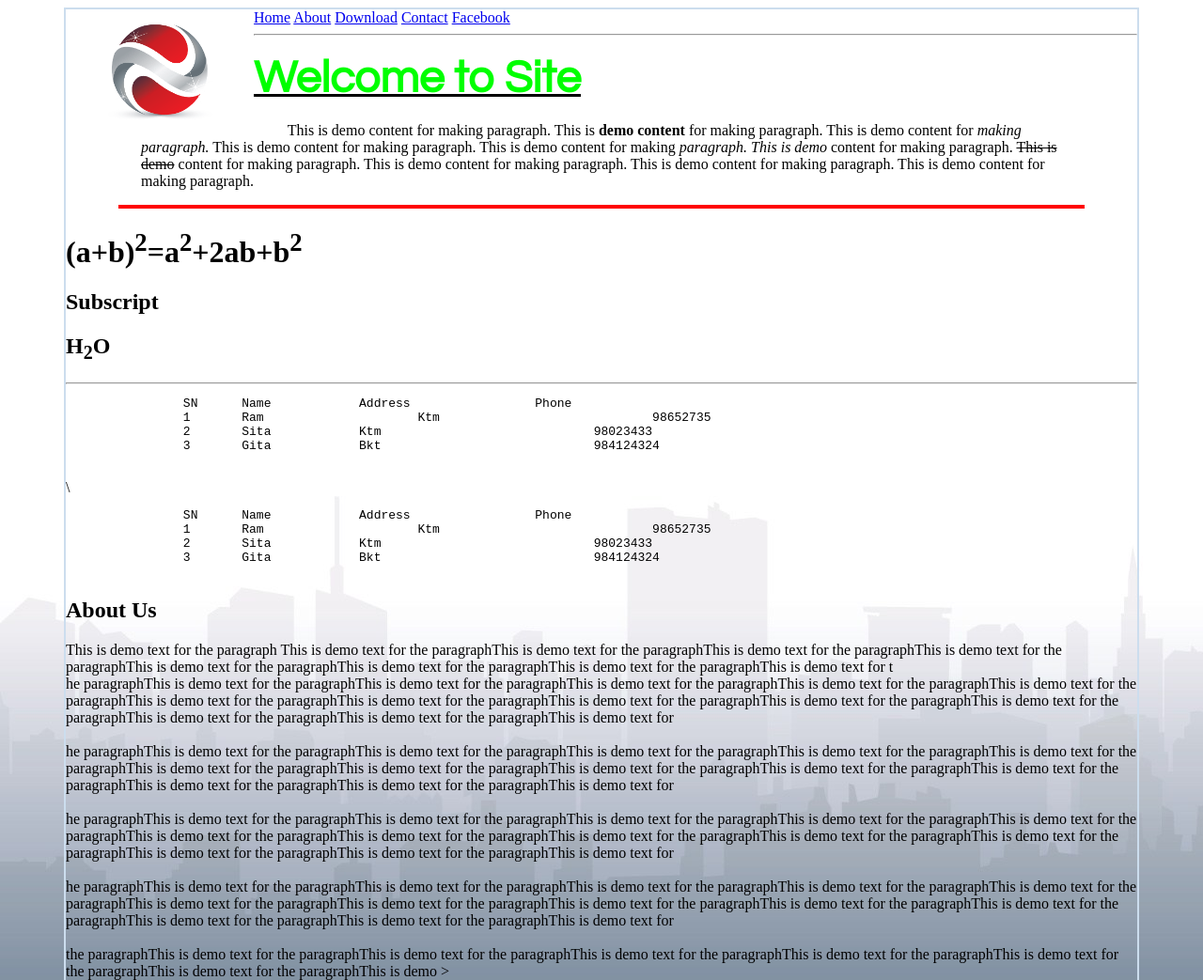
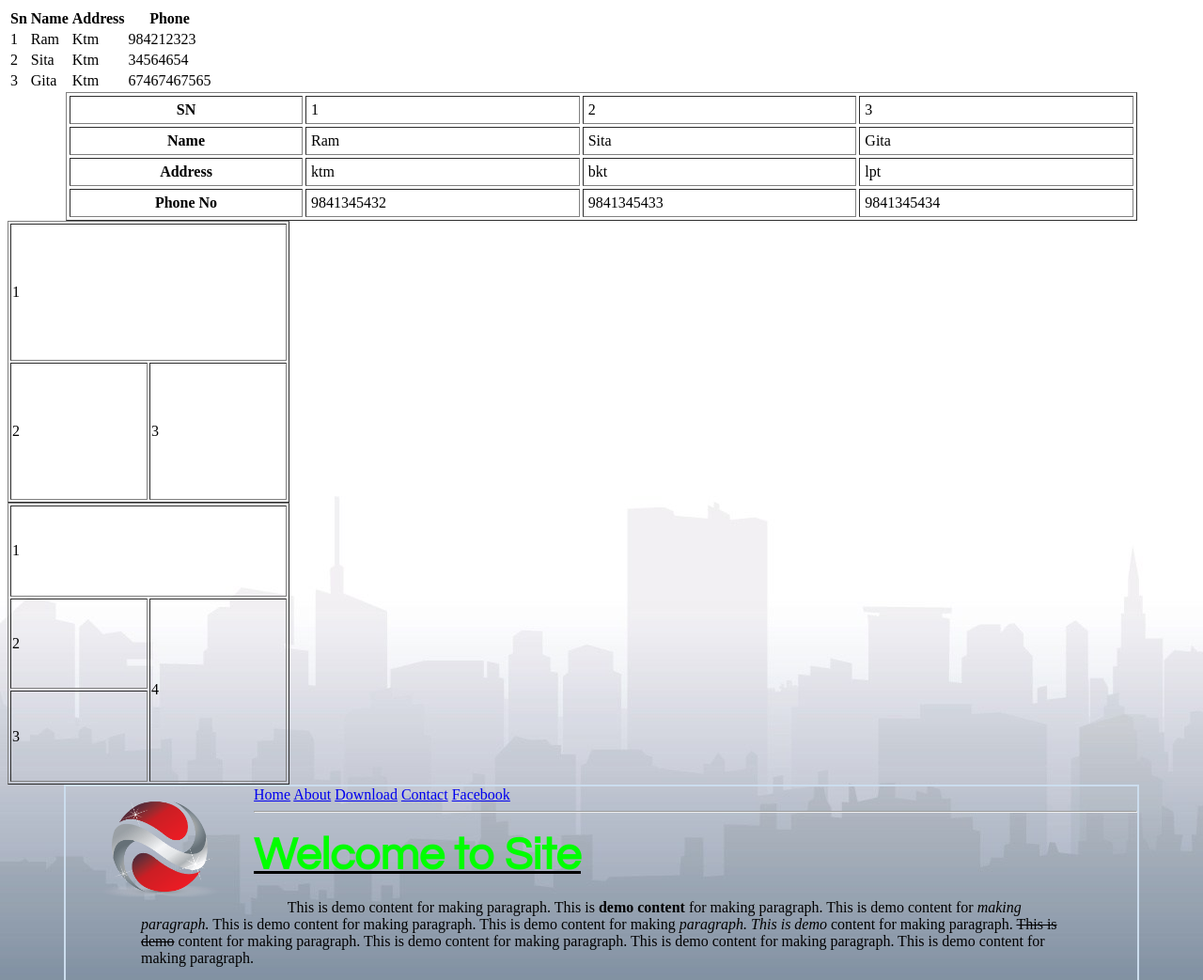
Before and after one commit to developerdrp/tbcl32019a, a plain HTML site: page index.html in a window 1280 px wide. Shown: the top 1043 px of the page at 94% size. Drawn offline with Linux system fonts and the light colour scheme.

Commit message:
Table introducted

```diff
--- a/index.html
+++ b/index.html
@@ -7,6 +7,92 @@
     <title>Document</title>
 </head>
 <body background="images/bg.jpg">
+
+	<table>
+		<tr>
+			<th>Sn</th>
+			<th>Name</th>
+			<th>Address</th>
+			<th>Phone</th>
+		</tr>
+		<tr>
+			<td>1</td>
+			<td>Ram</td>
+			<td>Ktm</td>
+			<td>984212323</td>
+		</tr>
+
+		<tr>
+				<td>2</td>
+				<td>Sita</td>
+				<td>Ktm</td>
+				<td>34564654</td>
+			</tr>
+			<tr>
+					<td>3</td>
+					<td>Gita</td>
+					<td>Ktm</td>
+					<td>67467467565</td>
+				</tr>
+	</table>
+
+	<table border=1 cellpadding=5 cellspacing=3 width="1140px" align="center">
+		<tr>
+			<th>SN</th>
+			<td>1</td>
+			<td>2</td>
+			<td>3</td>
+		</tr>
+
+		<tr>
+				<th>Name</th>
+				<td>Ram</td>
+				<td>Sita</td>
+				<td>Gita</td>
+		</tr>
+		<tr>
+				<th>Address</th>
+				<td>ktm</td>
+				<td>bkt</td>
+				<td>lpt</td>
+		</tr>
+
+		<tr>
+				<th>Phone No</th>
+				<td>9841345432</td>
+				<td>9841345433</td>
+				<td>9841345434</td>
+			</tr>
+	</table>
+
+	<table border=1 height=300 width=300>
+		<tr>
+			<td colspan=2>
+				1
+			</td>
+		</tr>
+		<tr>
+			<td>2</td>
+			<td>3</td>
+		</tr>
+	</table>
+
+	<table border=1 width=300 height=300>
+		<tr>
+			<td colspan=2>
+				1
+			</td>
+		</tr>
+		<tr>
+			<td>2</td>
+			<td rowspan=2>4</td>
+		</tr>
+		<tr>
+			<td>
+				3
+			</td>
+		</tr>
+	</table>
 	<a name="home">
 	<div id"container" style="width:1140px; border:2px solid #ccddee;min-height:500px; margin:auto auto; ">
 	<img src="images/logo.png" alt="logo" width="200px" align="left" />
```
Also changed, not shown: Assessment.txt.
